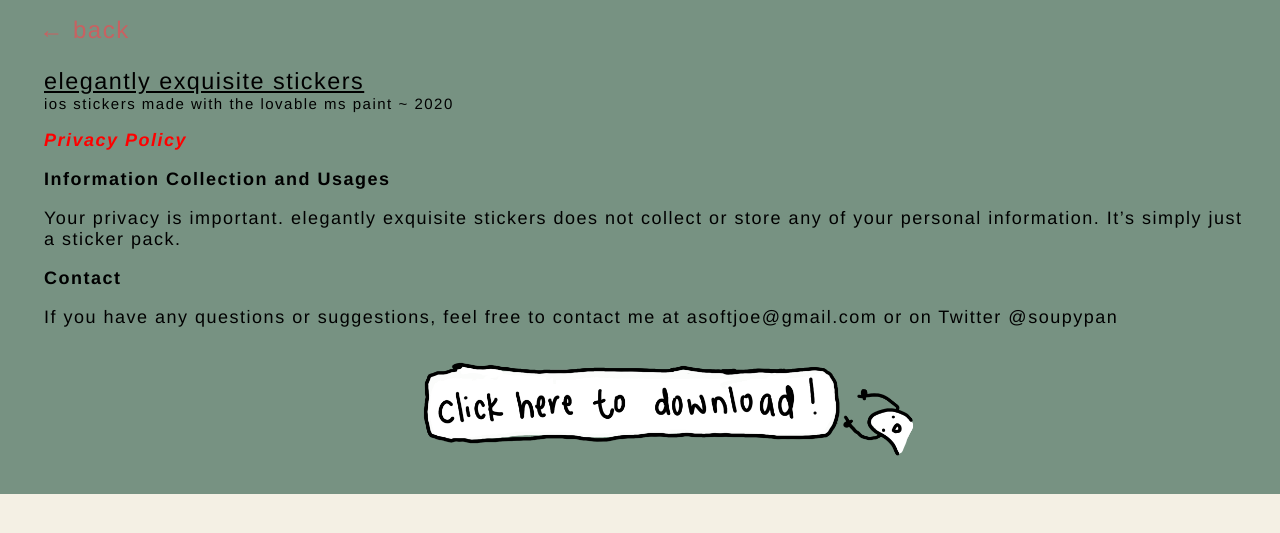
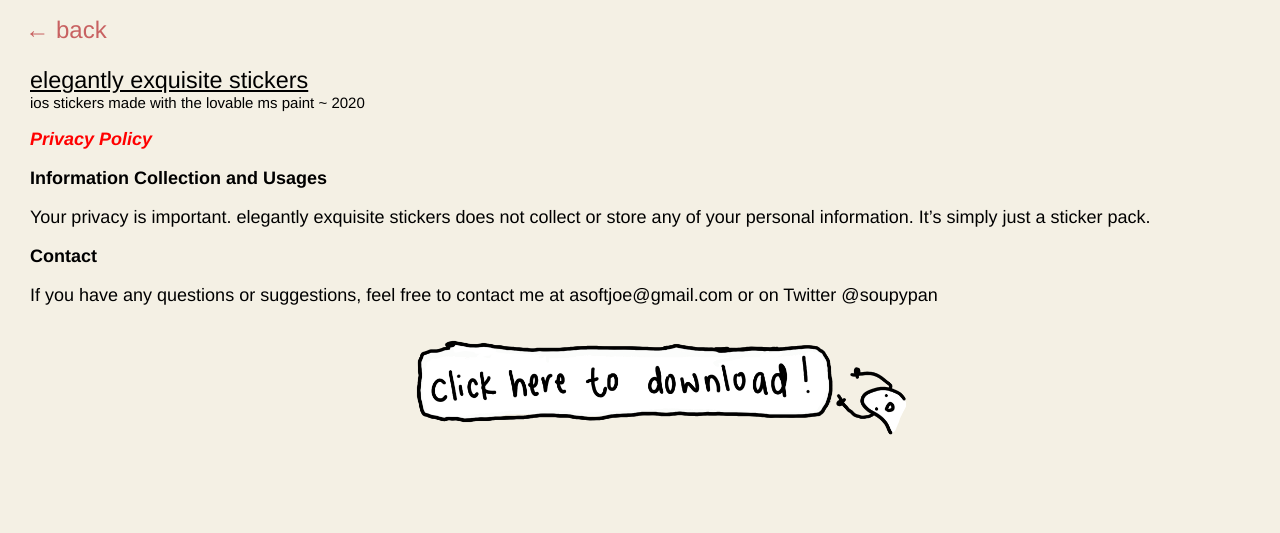
Before and after one commit to soupypan/soupypan.github.io, a Jekyll site: the page built from _projects/ees.md, in a window 1280 px wide. Shown: the top 533 px of the page. Built offline with Jekyll 4.4.1, drawn with Linux system fonts in a browser that asks for light colours.

Commit message:
Update genpgproject.html

```diff
--- a/_layouts/genpgproject.html
+++ b/_layouts/genpgproject.html
@@ -1,8 +1,6 @@
 ---
 layout: default
 ---
-
-<div class="header">
 
 <div class="subheader"><h1><a href="/projects" > ←  back </a></h1></div>
 
@@ -11,10 +9,9 @@
 <div class = "projpage">
 <h3>{{page.title}}</h3>
 
-<div class="projdesc">{{page.desc}}</span>
+<div class="projdesc">{{page.desc}}</div>
 
 <div class ="projbodytxt"> {{content}} </div>
 
-
 </div>
-  </div>
+</body>
```
